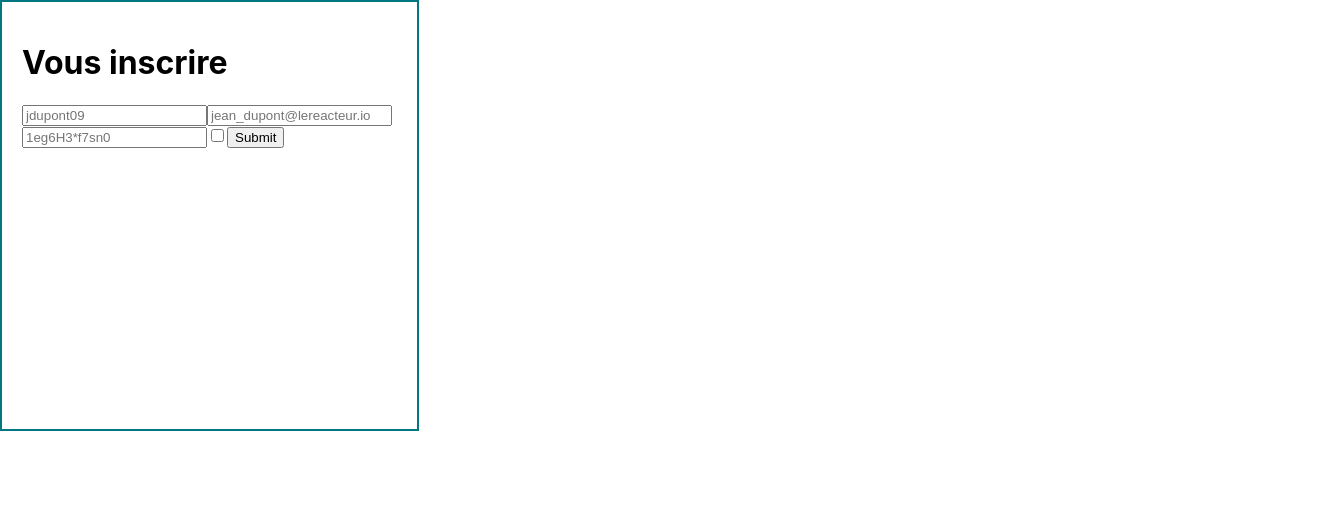
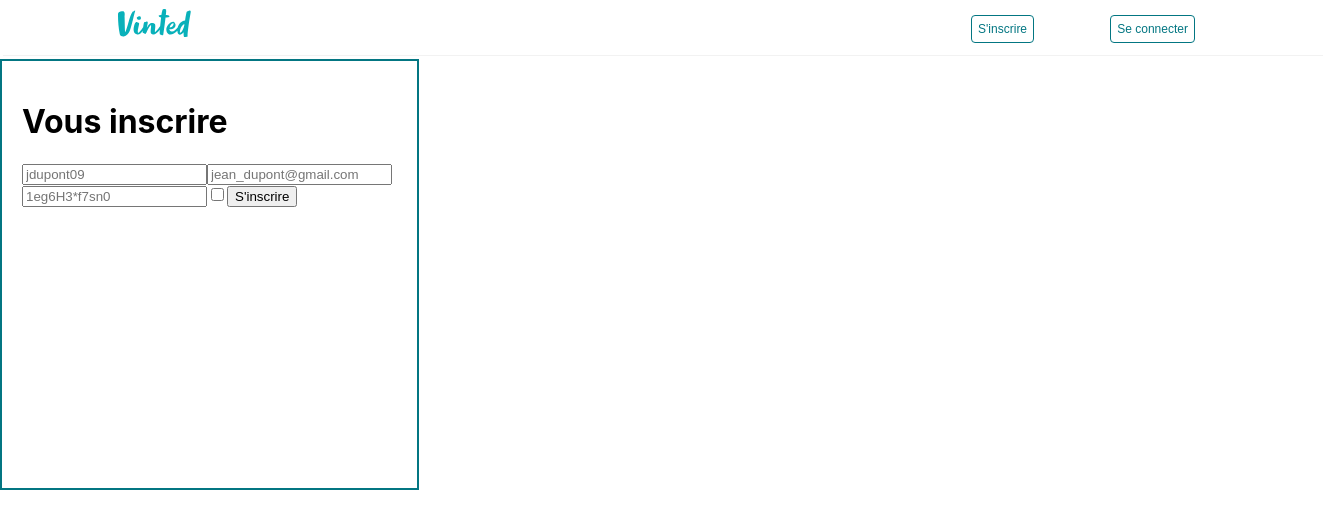
Before and after one commit to Chendadev/Vinted-frontend, a React (Create React App) app: page /signup in a window 1280 px wide. Shown: the top 528 px of the page, 1323 px wide, since content can reach past the window. Built offline with nearby package versions, Linux system fonts and the light colour scheme; the HTML template or start-up script is replaced by a standard one.

Commit message:
correction place cookies on App.js to be use on Signup and Login pages + reorganizing files and rename containers to pages

```diff
--- a/src/App.js
+++ b/src/App.js
@@ -1,22 +1,44 @@
 import './App.scss';
 import { BrowserRouter as Router, Routes, Route, Link } from "react-router-dom";
-import Home from "./containers/Home";
-import About from "./containers/About";
-import Offer from "./containers/Offer";
-import NotFound from "./containers/NotFound";
-import Header from "./containers/Header/Header";
-import Signup from "./containers/Signup/Signup";
-import Login from "./containers/Login/Login";
+import { useState } from "react";
+import Cookies from "js-cookie";
+
+// components :
+import Header from "./components/Header/Header";
+
+// pages :
+import Home from "./pages/Home";
+import About from "./pages/About";
+import Offer from "./pages/Offer";
+import NotFound from "./pages/NotFound";
+import Signup from "./components/Signup/Signup";
+import Login from "./components/Login/Login";
 
 function App() {
+  const [token, setToken] = useState(Cookies.get("userToken") || null);
+
+  const setUser = (token) => {
+    if (token !== null) {
+      // Action de connexion, retour d'un token par le Backend
+      console.log("Création d'un cookie userToken")
+      Cookies.set("userToken", token, { expires: 10 });
+    } else {
+      // action de déconnexion
+      console.log("Suppression d'un cookie userToken");
+      Cookies.remove("userToken");
+    }
+    setToken(token);
+    console.log(`Mise à jour du state Token avec ${token}`)
+  };
+
   return (
     <div className="App">
       <Router>
+        <Header token={token} setUser={setUser} />
         <Routes>
           <Route path="/" element={<Home />} />
-          <Route path="/header" element={<Header />} />
-          <Route path="/signup" element={<Signup />} />
-          <Route path="/login" element={<Login />} />
+          <Route path="/signup" element={<Signup setUser={setUser} />} />
+          <Route path="/login" element={<Login setUser={setUser} />} />
           <Route path="/about" element={<About />} />
           <Route path="/offer/:id" element={<Offer />} />
           <Route path="*" element={<NotFound />} />
--- /dev/null
+++ b/src/components/Header/Header.js
@@ -0,0 +1,30 @@
+import { Link, useNavigate } from "react-router-dom";
+import headerLogo from "../../assets/img/logo_vinted.svg";
+import './Header.scss';
+
+export default function Header({ token, setUser }) {
+    const navigate = useNavigate();
+    return (
+        <div className="header">
+            <div className="header-left">
+                <img src={headerLogo} alt="logo vinted" className="logo" />
+            </div>
+            {token === null ? (
+                <div className="header-right">
+                    <Link to="/signup"><button>S'inscrire</button></Link>
+                    <Link to="/login"><button>Se connecter</button></Link>
+                </div>
+            ) : (
+                <button
+                    onClick={() => {
+                        // Je me déconnecte et je redirige l'utilsateur vers la home page
+                        setUser(null);
+                        navigate("/");
+                    }}
+                >
+                    Se déconnecter
+                </button>
+            )}
+        </div>
+    )
+};
--- a/src/containers/Login/Login.js
+++ b/src/components/Login/Login.js
@@ -1,10 +1,14 @@
+import axios from "axios";
 import React from 'react'
 import { useState } from "react";
-import "../Login/Login.scss"
+import { useNavigate } from "react-router-dom";
+import "./Login.scss"
 
-export default function Login() {
+export default function Login({ setUser }) {
     const [email, setEmail] = useState("");
     const [password, setPassword] = useState("");
+
+    const navigate = useNavigate();
 
     const handleEmailChange = event => {
         const value = event.target.value;
@@ -16,9 +20,26 @@ export default function Login() {
         setPassword(value);
     };
 
-    const handleSubmit = event => {
-        event.preventDefault(); // Pour empêcher le navigateur de changer de page lors de la soumission du formulaire
-        console.log(email, password);
+    const handleLogin = async event => {
+        try {
+            event.preventDefault();
+            const response = await axios.post("https://lereacteur-vinted-api.herokuapp.com/user/login",
+                {
+                    email: email,
+                    password: password
+                }
+            );
+
+            console.log(response.data);
+            if (response.data.token) {
+                setUser(response.data.token); // setUser(token) donc le token est truthy donc :
+                // Le user peut être redirigé vers :
+                navigate("/"); // page d'accueil
+            }
+
+        } catch (error) {
+            console.log(error.message);
+        }
     };
     return (
         <div className="container-header">
@@ -27,10 +48,10 @@ export default function Login() {
                     <h1>Se connecter</h1>
                 </div>
                 <div className="form">
-                    <form onSubmit={handleSubmit}>
+                    <form onSubmit={handleLogin}>
                         <input
                             placeholder="jean_dupont@lereacteur.io"
-                            type="text"
+                            type="email"
                             name="email"
                             value={email}
                             onChange={handleEmailChange} />
--- a/src/containers/Signup/Signup.js
+++ b/src/components/Signup/Signup.js
@@ -1,20 +1,22 @@
 import React from 'react'
+import axios from "axios";
+
 import { useState } from "react";
-import Cookies from "js-cookie";
-import axios from "axios";
 import { useNavigate } from "react-router-dom";
 import "../Signup/Signup.scss"
 
-export default function Signup() {
-    const [user, setUser] = useState("");
+export default function Signup({ setUser }) {
+    const [user, setUsername] = useState("");
     const [email, setEmail] = useState("");
     const [password, setPassword] = useState("");
     const [newsletter, setNewsletter] = useState(false);
     // const [confirmPassword, setConfirmPassword] = useState("");
 
+    const [errorMessage, setErrorMessage] = useState("");
+
     const handleUserChange = event => {
         const value = event.target.value;
-        setUser(value);
+        setUsername(value);
     };
 
     const handleEmailChange = event => {
@@ -33,40 +35,40 @@ export default function Signup() {
     // };
 
     const navigate = useNavigate()
-    const handleSubmit = async event => {
-        event.preventDefault(); // Pour empêcher le navigateur de changer de page lors de la soumission du formulaire
-        // if (password === confirmPassword) {
-        // } else {
-        //     alert("mot de passe différents")
-        // }
 
+    const handleSignup = async event => {
         try {
-            const response = await axios.post("https://lereacteur-vinted-api.herokuapp.com/user/signup",
+            event.preventDefault();
+            // reset du message d'erreur à chaque tentative de connexion
+            setErrorMessage("");
+
+            const response = await axios.post(
+                "https://lereacteur-vinted-api.herokuapp.com/user/signup",
                 {
                     username: user,
                     email: email,
                     password: password,
                     newsletter: newsletter,
-                })
-            if (response.data.token !== null) {
-                const newToken = response.data.token;
-                const in30Minutes = 1 / 48;
-                Cookies.set("token", newToken, { // mon cookie nommé token
-                    expires: in30Minutes
-                });
+                }
+            );
+            if (response.data) {
+                console.log("Le compte a été crée avec succès");
+                setUser(response.data.token) // On cible le token généré par la création du compte
+                navigate("/") // Redirection vers la page d'accueil en statut "connecté"
             }
-            console.log(Cookies.get("token"));
 
-            navigate("/login")
         } catch (error) {
-            console.log(error.response)
+            console.log(error.response.status);
+            if (error.response.status === 409) {
+                setErrorMessage("Cet email existe déjà !")
+            }
         }
     }
     return (
         <div className="container">
             <div className="form-signup">
                 <h1>Vous inscrire</h1>
-                <form onSubmit={handleSubmit}>
+                <form onSubmit={handleSignup}>
                     <input
                         placeholder="jdupont09"
                         type="text"
@@ -74,7 +76,7 @@ export default function Signup() {
                         value={user}
                         onChange={handleUserChange} />
                     <input
-                        placeholder="jean_dupont@lereacteur.io"
+                        placeholder="jean_dupont@gmail.com"
                         type="text"
                         name="email"
                         value={email}
@@ -88,19 +90,12 @@ export default function Signup() {
                     <input
                         type="checkbox"
                         name="newsletter"
-                        onClick={() => {
-                            setNewsletter = (!newsletter)
-                        }} />
+                        value={newsletter}
+                        onChange={setNewsletter} />
 
-                    <input type="submit" value="Submit" />
+                    <input type="submit" value="S'inscrire" />
+                    <p className="error">{errorMessage}</p>
                 </form>
-                {/* <button
-                onClick={() => {
-                    console.log(Cookies.get("token", token));
-                }}
-            >
-                Get Token Value
-            </button> */}
             </div>
         </div>
 
--- a/src/containers/Signup/Signup.scss
+++ b/src/components/Signup/Signup.scss
@@ -3,6 +3,11 @@
   justify-content: center;
   align-items: center;
   margin-top: 100px;
+}
+
+.error {
+  color: red;
+  font-size: 9px;
 }
 
 // .form-signup {
--- a/src/containers/Header/Header.js
+++ /dev/null
@@ -1,17 +0,0 @@
-import '../Header/Header.scss';
-import { Link } from "react-router-dom";
-import headerLogo from "../../assets/img/logo_vinted.svg";
-
-export default function Header() {
-    return (
-        <div className="header">
-            <div className="header-left">
-                <img src={headerLogo} alt="logo vinted" className="logo" />
-            </div>
-            <div className="header-right">
-                <Link to="/signup"><button>S'inscrire</button></Link>
-                <Link to="/login"><button>Se connecter</button></Link>
-            </div>
-        </div>
-    )
-};
--- a/src/containers/Offer.js
+++ b/src/pages/Offer.js
@@ -14,7 +14,7 @@ export default function Offer() {
             try {
                 const response = await axios.get(`https://lereacteur-vinted-api.herokuapp.com/offer/${id}`);
                 setData(response.data);
-                console.log("oulele", response) // ne pas faire de clg sur un state, here data !!
+                console.log("data Offer :", response) // ne pas faire de clg sur un state, here data !!
                 setIsLoading(false);
             } catch (error) {
                 console.log(error);
```
Also changed, not shown: src/components/Header/Header.scss (renamed from src/containers/Header/Header.scss), src/components/Login/Login.scss (renamed from src/containers/Login/Login.scss), src/pages/About.js (renamed from src/containers/About.js), src/pages/Home.js (renamed from src/containers/Home.js), src/pages/NotFound.js (renamed from src/containers/NotFound.js).
